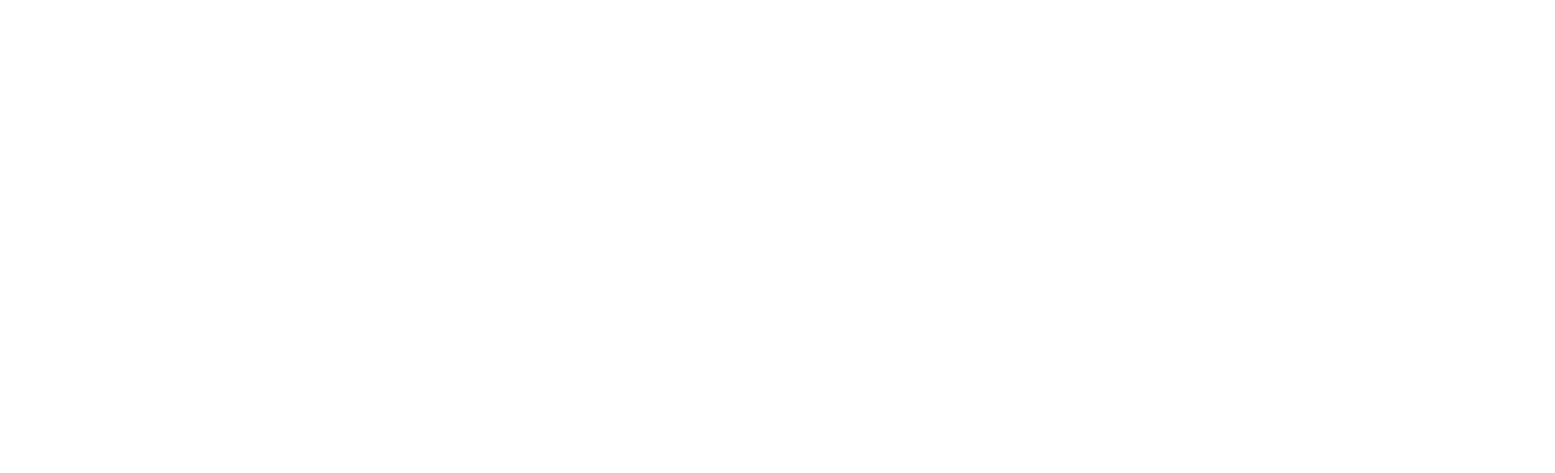
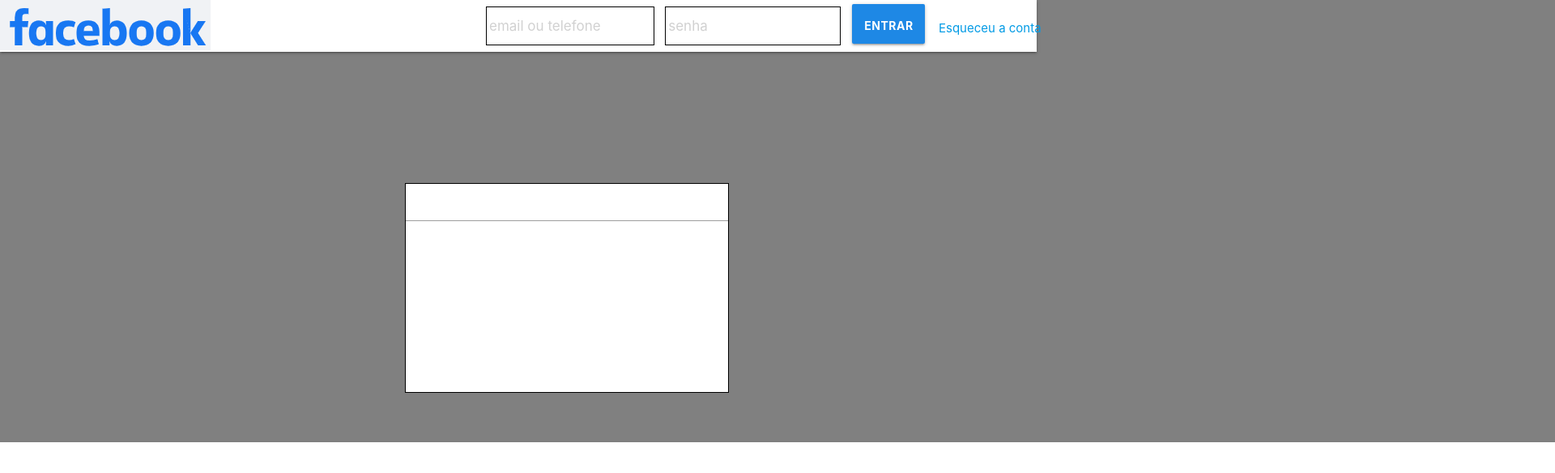
Before and after one commit to peterson337/Clone-do-facebook, a plain HTML site: page esqueceu a senha.html in a window 1280 px wide. Shown: the top 584 px of the page at 81% size, 1920 px wide, since content can reach past the window. Drawn offline with nearby package versions, Linux system fonts and the light colour scheme.

Commit message:
fazendo o projeto

```diff
--- /dev/null
+++ b/css/esqueceu a senha.css
@@ -0,0 +1,75 @@
+@charset "UTF-8";
+
+#input{
+    position: relative;
+    border: 1px solid black;
+    bottom: -1px;
+    right: -600px;
+    width: 200px;
+    height: 40px;
+    font-size: 17px;
+    padding: 3px;
+
+   }
+
+   #input1{
+    position: relative;
+    border: 1px solid black;
+    bottom: -1px;
+    right: -609px;
+    width: 209px;
+    height: 40px;
+    font-size: 17px;
+    padding: 3px;
+
+   }
+
+   #input2{
+
+   }
+
+   #button{
+    position: relative;
+    right: 159px;
+    top: -3px;
+    left: 619px;
+    width: 90px;
+    height: 49px;
+    padding: 9px;
+}
+
+#link{
+    position: relative;
+    bottom: 40px;
+     right: -1159px;
+    /* border-bottom: 1px solid black; */
+}
+
+#link:hover{
+    text-decoration: underline;
+   }
+
+#teste{
+    position: relative;
+    font-family: Arial, Helvetica, sans-serif;
+    background-color: white;
+    border: 1px solid black;
+    width: 400px;
+    height: 259px;
+    left: 500px;
+    bottom: -139px;
+
+}
+
+body{
+    background-color: gray;
+}
+
+#row{
+    position: relative;
+    bottom: -200px;
+    background-color: white;
+    width: 9000px;
+    right: 500px;
+    height: 900px;
+}
--- a/esqueceu a senha.html
+++ b/esqueceu a senha.html
@@ -4,9 +4,42 @@
     <meta charset="UTF-8">
     <meta http-equiv="X-UA-Compatible" content="IE=edge">
     <meta name="viewport" content="width=device-width, initial-scale=1.0">
+     <!-- CSS do projeto -->
+     <link rel="stylesheet" href="/css/esqueceu a senha.css">
+     <!-- JS do projeto -->
+     <script src="/js/esqueceu a senha.js" defer></script>
+     <!-- Materialize do CSS -->
+     <link rel="stylesheet" href="https://cdnjs.cloudflare.com/ajax/libs/materialize/1.0.0/css/materialize.min.css">
+
+     <!-- Materialize do javascript-->
+     <script src="https://cdnjs.cloudflare.com/ajax/libs/materialize/1.0.0/js/materialize.min.js" defer></script>
+    <!-- Jquery do projeto -->
+     <script src=" https://code.jquery.com/jquery-3.6.1.min.js" defer></script>
     <title>Document</title>
 </head>
 <body>
+    <nav>
+        <div class="nav-wrapper white">
+          <a href="#" class="brand-logo"><img src="/img/logoFacebook.PNG"></a>
+          <input type="email" id="input" placeholder="email ou telefone">
+          <input type="text" id="input1" placeholder="senha">
+          <button class="blue darken-1 waves-light btn" id="button"><b>Entrar</b></button>
+        </div>
+      </nav>
+      <a href="index.html" id="link">Esqueceu a conta</a>
+
+      <div id="teste">
+<input type="text" name="" id="input2">
+      </div>
+
+      <div class="row" id="row">
+        <div class="col s12 m5">
+            <span class="white-text">I am a very simple card. I am good at containing small bits of information.
+            I am convenient because I require little markup to use effectively. I am similar to what is called a panel in other frameworks.
+            </span>
+          </div>
+        </div>
+      </div>
 
 </body>
 </html>
```
Also changed, not shown: index.html (+10 -7 lines), css/index.css (renamed from index.css), js/esqueceu a senha.js (added), js/index.js (added).
